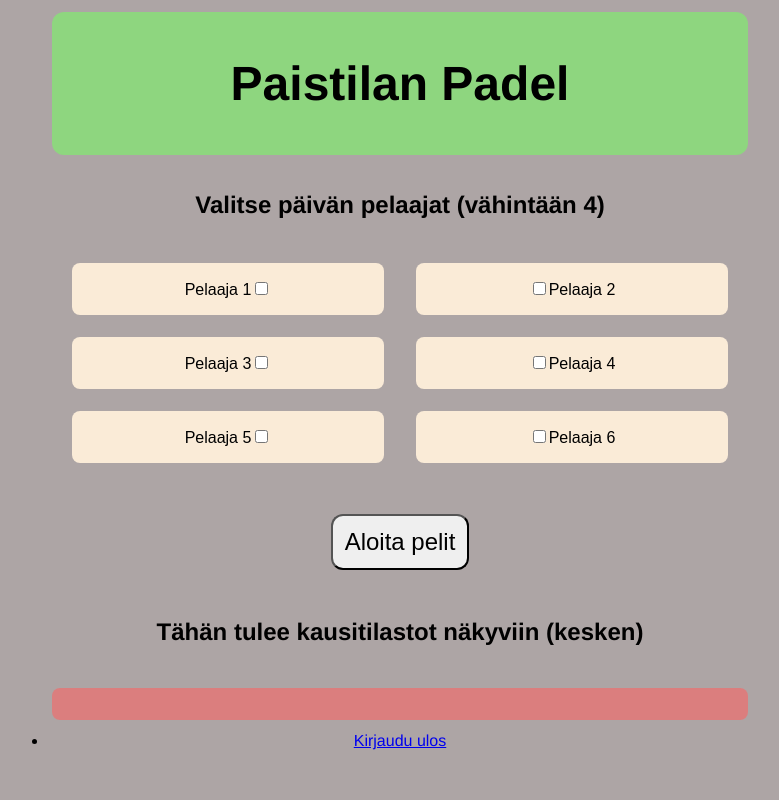
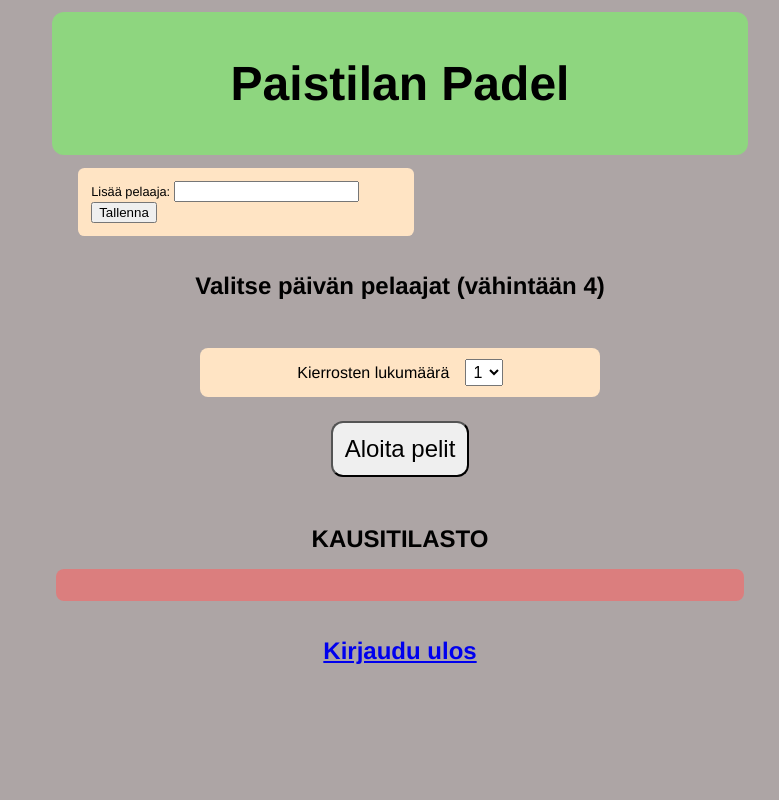
Before and after one commit to taHmeaa/Padelsovellus, a Flask app: template templates/index.html in a window 1280 px wide. Shown: the whole page, without its empty margins (240-1019 px from the left). Run offline with Flask 2, Linux system fonts and the light colour scheme; the template is opened without the code that fills it, so the values that code supplies are empty; the visitor is signed in with stand-in values (Sample User, id 1); parts of the project's set-up code (start-up, migrations or seed data) failed here and were passed over.

Commit message:
pelaajien lisäys ja tulostusten parannusta

```diff
--- a/static/style.css
+++ b/static/style.css
@@ -38,7 +38,7 @@ h2 {
     margin-top: .5em;
 }
 .dayscores{
-    background: rgba(86, 230, 163, 0.562);
+    background:  rgb(142, 214, 127);
     margin: 12px;
     padding: 1em;
     border-radius: .5em;
@@ -58,7 +58,40 @@ h2 {
     font-family: 'Quicksand', sans-serif;
 }
 
+.podiumboard {
+    background: rgb(255, 96, 96, 0.562);
+    margin: 1em;
+    padding: 1em 1em 1em 1em;
+    border-radius: .5em;
+    display: grid;
+    grid-template-columns: repeat(2, 1fr);
+    font-family: 'Quicksand', sans-serif;
+}
+.points{
+    text-align: left;
+    margin: 1em;
+    font-size: 1em;
+    font-weight: bold;
+    padding: .5em;
+}
 
+.name{
+    text-align: center;
+    margin: 1em 1em 1em 14em;
+    font-size: 1em;
+    font-weight: bold;
+    padding: .5em;
+    background: bisque;
+    border-radius: .5em;
+}
+.playeradd{
+    background-color: bisque;
+    border-radius: .5em;
+    margin: 1em 27em 1em 3em;
+    padding: 1em;
+    font-size: 0.8em;
+
+}
 .score {
     padding: unset;
     text-align: center;
@@ -72,7 +105,19 @@ h2 {
     margin: 1em 3em 1em 3em;
     padding: 1em;
     font-size: 0.8em;
+
 }
+
+.rounds{
+    text-align: center;
+    background-color: bisque;
+    border-radius: .5em;
+    margin: 0em 10em 0em 10em;
+    padding: .7em;
+    font-size: 1em;
+
+}
+
 .scorebutton{
     margin: .5em;
     padding: .5em;
@@ -96,7 +141,12 @@ form #scorewheel {
     padding: .2em;
 
 }
+form #roundwheel{
+    font-size: 1em;
+    padding: .2em;
+    margin-left: 1em;
 
+}
 form #gamestart{
     padding: .5em;
     font-size: 1em;
@@ -130,6 +180,7 @@ form #button {
     text-align: center;
     width: 5em;
     background: tan;
+    margin: .5em .5em .5em 0em;
 }
 
 form #button:hover{
--- a/statistic.py
+++ b/statistic.py
@@ -30,7 +30,6 @@ def results(game_player:list,game_result:list):
         db.session.execute(sql2, {"player":game_player[1+p], "score":int(game_result[0+g])})
         g +=1
         db.session.commit()
-
     return
 
 def playerstats(players:list, points:list):
@@ -54,8 +53,8 @@ def playerstats(players:list, points:list):
     return
 
 def gameday_stats():
-    sql2 = "SELECT player, SUM(score) FROM daystats GROUP BY player ORDER BY sum DESC;"
-    result = db.session.execute(sql2)
+    sql = "SELECT player, SUM(score) FROM daystats GROUP BY player ORDER BY sum DESC;"
+    result = db.session.execute(sql)
     gameday_podium = result.fetchall()
     return gameday_podium
 
--- a/templates/index.html
+++ b/templates/index.html
@@ -10,16 +10,40 @@
 
 {% if session.user_id %}
 
+<div>{{ name_error }}</div>
+<form action="/addplayer" method="POST" class="playeradd" onsubmit="checkplayer(this)">
+    <div>Lisää pelaaja: <input type="text" name="add_player" minlength="4" maxlength="10" required> </div>
+    <div><input type="submit" value="Tallenna"></div>
+    <input type="hidden" name="csrf_token" value="{{ session.csrf_token }}">
+</form>
+
+<script>
+    function checkplayer(form) {
+        if (form.player.value.length > 3 && form.player.value.length < 11) {
+            return true
+        }
+
+        else {
+            alert("Nimen pituus pitää olla 4-10 kirjainta");
+            return false;
+        }
+    }
+</script>
+
 <div><h2>Valitse päivän pelaajat (vähintään 4)</h2></div>
 
 <form action="/games" method="POST" onsubmit="check(this)">
     <div class="playerboard">
-        <label class="playerbox">Pelaaja 1<input type="checkbox" id="player1" name="player" value="Pelaaja1">         </label>
-        <label class="playerbox">         <input type="checkbox" id="player2" name="player" value="Pelaaja2">Pelaaja 2</label>
-        <label class="playerbox">Pelaaja 3<input type="checkbox" id="player3" name="player" value="Pelaaja3">         </label>
-        <label class="playerbox">         <input type="checkbox" id="player4" name="player" value="Pelaaja4">Pelaaja 4</label>
-        <label class="playerbox">Pelaaja 5<input type="checkbox" id="player5" name="player" value="Pelaaja5">         </label>
-        <label class="playerbox">         <input type="checkbox" id="player6" name="player" value="Pelaaja6">Pelaaja 6</label>
+        {% for p in players %}
+        <label class="playerbox">{{ p[0] }}<input type="checkbox" id="player" name="player" value="{{ p[0] }}"></label>
+        {% endfor %}
+    </div>
+    <div class="rounds">
+        Kierrosten lukumäärä<select id="roundwheel" name="roundvalue">
+                            <option value="1" selected> 1
+                            <option value="2"> 2
+                            <option value="3"> 3
+                            </select>
     </div>
     <div class="scorebutton">
         <input id= "gamestart" type="submit" value="Aloita pelit">
@@ -27,11 +51,11 @@
     </div>
 
 </form>
+
 <script>
     function check(form) {
     var checked = 0;
-    var player = document.getElementById("player");
-    var chks = player.getElementsByTagName("input");
+    var chks = document.getElementsByTagName("input");
     for (var i = 0; i < chks.length; i++) {
         if (chks[i].checked) {
             checked++;
@@ -41,23 +65,24 @@
         return true;
     }
     else {
-        alert("Valitse vähintään 5 pelaajaa");
+        alert("Valitse vähintään 4 pelaajaa");
         return false;
     }
 }
 </script>
-<div><h2>Tähän tulee kausitilastot näkyviin (kesken)</h2></div>
-<br>
 
-<div class="scoreboard">{{ podium }}</div>
-<nav>
-    <ul>
-        <li>
-            <a href="/logout">Kirjaudu ulos</a>
-        </li>
-    </ul>
-</nav>
+<div><h2>KAUSITILASTO</h2></div>
+
+<div class="podiumboard">
+    {% for p in podium %}
+        <div class = "name"> {{ p[0] }}</div>
+        <div class = "points"> {{ p[1] }}</div>
+    {% endfor %}
+</div>
+<nav><h2><a href="/logout">Kirjaudu ulos</a></h2></nav>
+
 {% else %}
+
 <p>{{ message }}</p><br>
 <div class="login">
     <form action="/login" method="post">
@@ -68,13 +93,7 @@
         <input id=button type="submit" value="Kirjaudu">
     </form>
 </div>
-<nav>
-    <ul>
-        <li>
-            <a href="/register"> rekisteröidy</a>
-        </li>
-    </ul>
-</nav>
+<nav><h2><a href="/register"> rekisteröidy</a></h2></nav>
 
 {% endif %}
 
```
Also changed, not shown: gamebracket.py (added, +42 -0 lines), routes.py (+23 -10 lines), scores.py (deleted, +0 -37 lines), templates/dayscores.html (+7 -2 lines), templates/games.html (+9 -19 lines), users.py (+14 -1 lines), schema.sql (line endings or trailing spaces).
